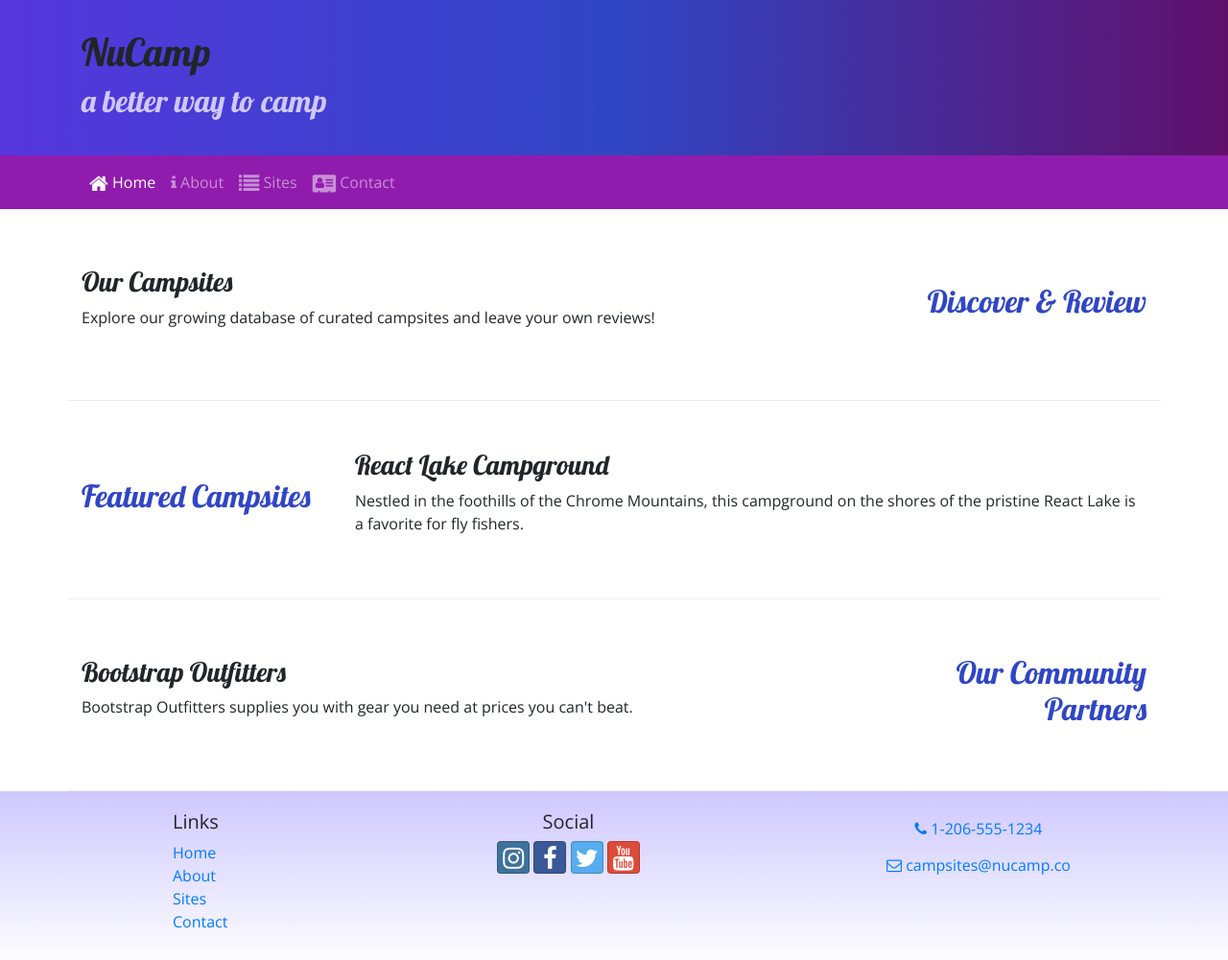
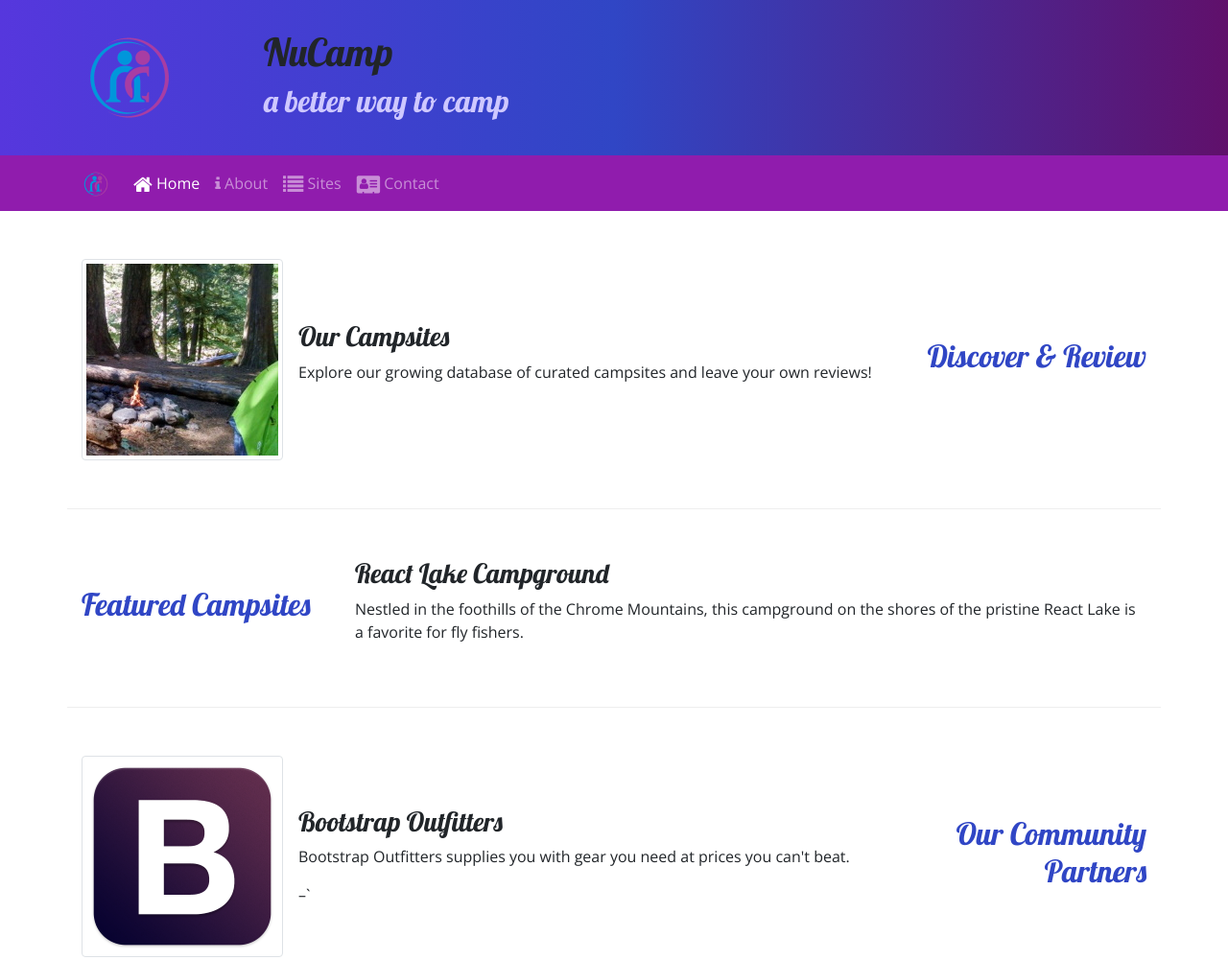
Before and after one commit to rjescobedo/nucampsite, a website: page index.html in a window 1280 px wide. Shown: the top 1001 px of the page at 96% size. Drawn offline with nearby package versions, Linux system fonts and the light colour scheme.

Commit message:
Images and Media

```diff
--- a/index.html
+++ b/index.html
@@ -23,6 +23,9 @@
     <header class="jumbotron jumbotron-fluid">
         <div class="container">
             <div class="row">
+                <div class="col-4 col-sm-3 col-md-2 align-self-center">
+                    <img src="img/logo.png" class="img-fluid">
+                </div>
                 <div class="col">
                     <h1>NuCamp</h1>
                     <h2>a better way to camp</h2>
@@ -33,7 +36,10 @@
 
     <nav class="navbar navbar-expand-sm navbar-dark sticky-top">
         <div class="container">
-            <button class="navbar-toggler ml-auto" type="button" data-toggle="collapse" data-target="#nucampNavbar">
+            <a class="navbar-brand" href="#">
+                <img src="img/logo.png" height="30" width="30">
+            </a>
+            <button class="navbar-toggler" type="button" data-toggle="collapse" data-target="#nucampNavbar">
                 <span class="navbar-toggler-icon"></span>
             </button>
             <div class="collapse navbar-collapse" id="nucampNavbar">
@@ -53,8 +59,13 @@
                 <h2 class="text-sm-right">Discover & Review</h2>
             </div>
             <div class="col">
-                <h3>Our Campsites</h3>
-                <p class="d-none d-sm-block">Explore our growing database of curated campsites and leave your own reviews!</p>
+                <div class="media">
+                    <img class="d-flex mr-3 img-thumbnail" src="img/breadcrumb-trail-thumb.jpg" alt="Breadcrumb Trail Thumbnail">
+                    <div class="media-body align-self-center">
+                        <h3>Our Campsites</h3>
+                        <p class="d-none d-sm-block">Explore our growing database of curated campsites and leave your own reviews!</p>
+                    </div>
+                </div>
             </div>
         </div>
 
@@ -73,8 +84,13 @@
                 <h2 class="text-sm-right">Our Community Partners</h2>
             </div>
             <div class="col">
-                <h3>Bootstrap Outfitters</h3>
-                <p class="d-none d-sm-block">Bootstrap Outfitters supplies you with gear you need at prices you can't beat.</p>
+                <div class="media">
+                    <img class="d-flex mr-3 img-thumbnail" src="img/bootstrap-thumb.png" alt="Bootstrap Outfitters">
+                    <div class="media-body align-self-center">
+                        <h3>Bootstrap Outfitters</h3>
+                        <p class="d-none d-sm-block">Bootstrap Outfitters supplies you with gear you need at prices you can't beat.</p>–`
+                    </div>
+                </div>
             </div>
         </div>
     </div>
```
Also changed, not shown: aboutus.html (+9 -1 lines), contactus.html (+9 -1 lines), img/bootstrap-thumb.png (added), img/breadcrumb-trail-thumb.jpg (added), img/breadcrumb-trail.jpg (added), img/chrome-river-thumb.jpg (added), img/chrome-river.jpg (added), img/logo.png (added), img/react-lake-thumb.jpg (added), img/react-lake.jpg (added).
